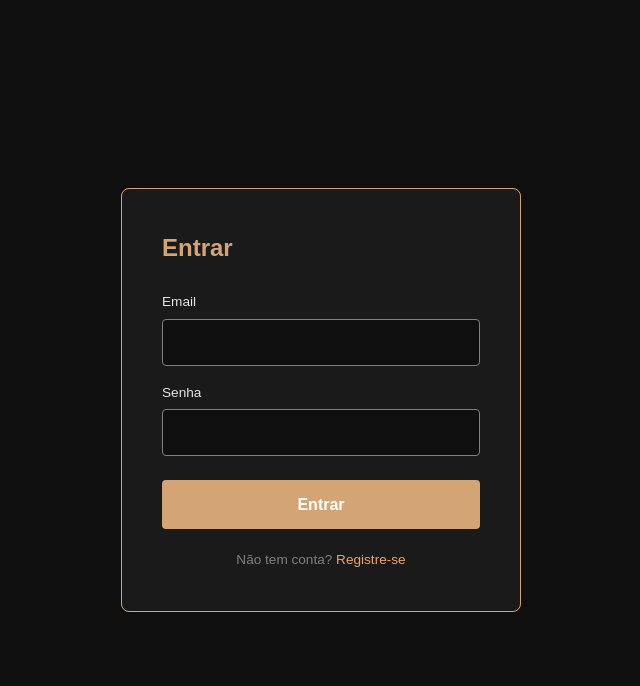
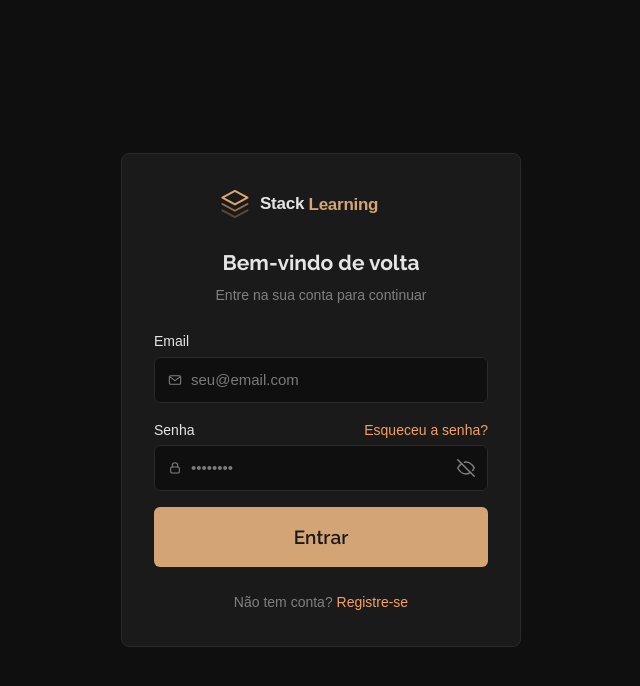
Before and after one commit to TheDiogoMM/Stack-Learning, a React (Vite) app: page / in a window 1280 px wide. Shown: the top 686 px of the page, without its empty margins (319-959 px from the left). Built offline with nearby package versions, Linux system fonts and the light colour scheme; no server answers.

Commit message:
feat: redesign login com DS, logo, toggle de senha e recuperação de senha

```diff
--- a/src/hooks/useAuth.ts
+++ b/src/hooks/useAuth.ts
@@ -12,6 +12,7 @@ interface AuthContext extends AuthState {
   login: (email: string, password: string) => Promise<void>;
   register: (email: string, password: string) => Promise<void>;
   logout: () => Promise<void>;
+  resetPassword: (email: string) => Promise<{ ok: boolean }>;
 }
 
 export const AuthContext = createContext<AuthContext>({
@@ -21,6 +22,7 @@ export const AuthContext = createContext<AuthContext>({
   login: async () => {},
   register: async () => {},
   logout: async () => {},
+  resetPassword: async () => ({ ok: false }),
 });
 
 export function useAuth() {
@@ -62,5 +64,14 @@ export function useAuthProvider(): AuthContext {
     await supabase.auth.signOut();
   }
 
-  return { user, loading, error, login, register, logout };
+  async function resetPassword(email: string): Promise<{ ok: boolean }> {
+    setError(null);
+    const { error } = await supabase.auth.resetPasswordForEmail(email, {
+      redirectTo: `${window.location.origin}/`,
+    });
+    if (error) { setError(error.message); return { ok: false }; }
+    return { ok: true };
+  }
+
+  return { user, loading, error, login, register, logout, resetPassword };
 }
--- a/src/pages/Login.tsx
+++ b/src/pages/Login.tsx
@@ -1,18 +1,47 @@
 import { useState, type FormEvent } from 'react';
 import { useAuth } from '@/hooks/useAuth';
+import Logo from '@/components/ds/Logo';
+import Button from '@/components/ds/Button';
+import Icon from '@/components/ds/Icon';
 
 interface Props {
   onNavigate: (page: string) => void;
 }
 
+type View = 'login' | 'forgot';
+
+function EyeIcon({ open }: { open: boolean }) {
+  return open ? (
+    <svg width={18} height={18} viewBox="0 0 24 24" fill="none" stroke="currentColor" strokeWidth={2} strokeLinecap="round" strokeLinejoin="round" aria-hidden>
+      <path d="M1 12s4-8 11-8 11 8 11 8-4 8-11 8-11-8-11-8z" />
+      <circle cx="12" cy="12" r="3" />
+    </svg>
+  ) : (
+    <svg width={18} height={18} viewBox="0 0 24 24" fill="none" stroke="currentColor" strokeWidth={2} strokeLinecap="round" strokeLinejoin="round" aria-hidden>
+      <path d="M17.94 17.94A10.07 10.07 0 0 1 12 20c-7 0-11-8-11-8a18.45 18.45 0 0 1 5.06-5.94" />
+      <path d="M9.9 4.24A9.12 9.12 0 0 1 12 4c7 0 11 8 11 8a18.5 18.5 0 0 1-2.16 3.19" />
+      <line x1="1" y1="1" x2="23" y2="23" />
+    </svg>
+  );
+}
+
 export default function Login({ onNavigate }: Props) {
-  const { login, error, loading } = useAuth();
+  const { login, resetPassword, error, loading } = useAuth();
+  const [view, setView] = useState<View>('login');
   const [email, setEmail] = useState('');
   const [password, setPassword] = useState('');
+  const [showPwd, setShowPwd] = useState(false);
+  const [resetSent, setResetSent] = useState(false);
 
-  async function handleSubmit(e: FormEvent) {
+  async function handleLogin(e: FormEvent) {
     e.preventDefault();
     await login(email, password);
+  }
+
+  async function handleReset(e: FormEvent) {
+    e.preventDefault();
+    const { ok } = await resetPassword(email);
+    if (ok) setResetSent(true);
   }
 
   return (
@@ -22,98 +51,203 @@ export default function Login({ onNavigate }: Props) {
       alignItems: 'center',
       justifyContent: 'center',
       background: 'var(--bg-app)',
+      padding: 'var(--space-4)',
     }}>
       <div style={{
         background: 'var(--surface-card)',
-        border: '1px solid var(--accent-primary)',
-        borderRadius: '8px',
-        padding: '40px',
+        border: '1px solid var(--border-default)',
+        borderRadius: 'var(--radius-lg)',
+        padding: 'var(--space-8)',
         width: '100%',
-        maxWidth: '400px',
+        maxWidth: 400,
+        display: 'flex',
+        flexDirection: 'column',
+        alignItems: 'center',
+        gap: 'var(--space-6)',
       }}>
-        <h2 style={{ color: 'var(--accent-primary)', fontSize: '1.5rem', marginBottom: '24px', fontWeight: 'bold' }}>
-          Entrar
+        {/* Logo */}
+        <Logo variant="lockup" height={36} />
+
+        {view === 'login' ? (
+          <>
+            <div style={{ width: '100%', textAlign: 'center' }}>
+              <h2 style={{ color: 'var(--text-primary)', fontFamily: 'var(--font-brand)', fontSize: 'var(--text-h2)', fontWeight: 700 }}>
+                Bem-vindo de volta
               </h2>
+              <p style={{ color: 'var(--text-muted)', fontSize: 'var(--text-sm)', marginTop: 'var(--space-1)' }}>
+                Entre na sua conta para continuar
+              </p>
+            </div>
 
-        <form onSubmit={handleSubmit} style={{ display: 'flex', flexDirection: 'column', gap: '16px' }}>
-          <div>
-            <label style={{ color: 'var(--text-primary)', fontSize: '0.85rem', display: 'block', marginBottom: '6px' }}>
-              Email
-            </label>
+            <form onSubmit={handleLogin} style={{ width: '100%', display: 'flex', flexDirection: 'column', gap: 'var(--space-4)' }}>
+              {/* Email */}
+              <div style={{ display: 'flex', flexDirection: 'column', gap: 'var(--space-1)' }}>
+                <label style={labelStyle}>Email</label>
+                <div style={inputWrap}>
+                  <Icon name="mail" size={16} color="var(--text-muted)" />
                   <input
                     type="email"
                     value={email}
-              onChange={e => setEmail(e.target.value)}
+                    onChange={(e) => setEmail(e.target.value)}
+                    placeholder="seu@email.com"
                     required
-              style={{
-                width: '100%',
-                padding: '10px 12px',
-                background: 'var(--bg-app)',
-                border: '1px solid var(--text-muted)',
-                borderRadius: '4px',
-                color: 'var(--text-primary)',
-                fontSize: '0.95rem',
-                outline: 'none',
-              }}
+                    autoComplete="email"
+                    style={inputStyle}
                   />
                 </div>
+              </div>
 
-          <div>
-            <label style={{ color: 'var(--text-primary)', fontSize: '0.85rem', display: 'block', marginBottom: '6px' }}>
-              Senha
-            </label>
+              {/* Senha */}
+              <div style={{ display: 'flex', flexDirection: 'column', gap: 'var(--space-1)' }}>
+                <div style={{ display: 'flex', justifyContent: 'space-between', alignItems: 'center' }}>
+                  <label style={labelStyle}>Senha</label>
+                  <button
+                    type="button"
+                    onClick={() => setView('forgot')}
+                    style={ghostLink}
+                  >
+                    Esqueceu a senha?
+                  </button>
+                </div>
+                <div style={inputWrap}>
+                  <Icon name="lock" size={16} color="var(--text-muted)" />
                   <input
-              type="password"
+                    type={showPwd ? 'text' : 'password'}
                     value={password}
-              onChange={e => setPassword(e.target.value)}
+                    onChange={(e) => setPassword(e.target.value)}
+                    placeholder="••••••••"
                     required
-              style={{
-                width: '100%',
-                padding: '10px 12px',
-                background: 'var(--bg-app)',
-                border: '1px solid var(--text-muted)',
-                borderRadius: '4px',
-                color: 'var(--text-primary)',
-                fontSize: '0.95rem',
-                outline: 'none',
-              }}
+                    autoComplete="current-password"
+                    style={inputStyle}
                   />
+                  <button
+                    type="button"
+                    onClick={() => setShowPwd((v) => !v)}
+                    aria-label={showPwd ? 'Ocultar senha' : 'Mostrar senha'}
+                    style={eyeBtn}
+                  >
+                    <EyeIcon open={showPwd} />
+                  </button>
+                </div>
               </div>
 
               {error && (
-            <p style={{ color: '#e74c3c', fontSize: '0.85rem' }}>{error}</p>
+                <p style={{ color: 'var(--color-danger)', fontSize: 'var(--text-sm)', margin: 0 }}>{error}</p>
               )}
 
-          <button
-            type="submit"
-            disabled={loading}
-            style={{
-              background: 'var(--accent-primary)',
-              color: '#fff',
-              border: 'none',
-              borderRadius: '4px',
-              padding: '12px',
-              fontSize: '1rem',
-              fontWeight: 'bold',
-              cursor: loading ? 'not-allowed' : 'pointer',
-              opacity: loading ? 0.7 : 1,
-              marginTop: '8px',
-            }}
-          >
+              <Button type="submit" variant="primary" size="lg" fullWidth disabled={loading}>
                 {loading ? 'Entrando...' : 'Entrar'}
-          </button>
+              </Button>
             </form>
 
-        <p style={{ color: 'var(--text-muted)', fontSize: '0.85rem', marginTop: '20px', textAlign: 'center' }}>
+            <p style={{ color: 'var(--text-muted)', fontSize: 'var(--text-sm)', margin: 0 }}>
               Não tem conta?{' '}
-          <button
-            onClick={() => onNavigate('register')}
-            style={{ color: 'var(--accent-secondary)', background: 'none', border: 'none', cursor: 'pointer', fontSize: '0.85rem' }}
-          >
+              <button onClick={() => onNavigate('register')} style={ghostLink}>
                 Registre-se
               </button>
             </p>
+          </>
+        ) : (
+          <>
+            <button onClick={() => { setView('login'); setResetSent(false); }} style={{ ...ghostLink, alignSelf: 'flex-start', display: 'flex', alignItems: 'center', gap: 4 }}>
+              <Icon name="arrow-left" size={14} /> Voltar
+            </button>
+
+            <div style={{ width: '100%', textAlign: 'center' }}>
+              <h2 style={{ color: 'var(--text-primary)', fontFamily: 'var(--font-brand)', fontSize: 'var(--text-h2)', fontWeight: 700 }}>
+                Recuperar senha
+              </h2>
+              <p style={{ color: 'var(--text-muted)', fontSize: 'var(--text-sm)', marginTop: 'var(--space-1)' }}>
+                Enviaremos um link para redefinir sua senha.
+              </p>
+            </div>
+
+            {resetSent ? (
+              <div style={{
+                background: 'rgba(39,174,96,0.12)', border: '1px solid var(--color-success)',
+                borderRadius: 'var(--radius-md)', padding: 'var(--space-4)', width: '100%', textAlign: 'center',
+              }}>
+                <Icon name="check-circle" size={20} color="var(--color-success-bright)" />
+                <p style={{ color: 'var(--text-primary)', fontSize: 'var(--text-sm)', marginTop: 8 }}>
+                  Link enviado para <strong>{email}</strong>. Verifique sua caixa de entrada.
+                </p>
+              </div>
+            ) : (
+              <form onSubmit={handleReset} style={{ width: '100%', display: 'flex', flexDirection: 'column', gap: 'var(--space-4)' }}>
+                <div style={{ display: 'flex', flexDirection: 'column', gap: 'var(--space-1)' }}>
+                  <label style={labelStyle}>Email da conta</label>
+                  <div style={inputWrap}>
+                    <Icon name="mail" size={16} color="var(--text-muted)" />
+                    <input
+                      type="email"
+                      value={email}
+                      onChange={(e) => setEmail(e.target.value)}
+                      placeholder="seu@email.com"
+                      required
+                      autoComplete="email"
+                      style={inputStyle}
+                    />
+                  </div>
+                </div>
+
+                {error && (
+                  <p style={{ color: 'var(--color-danger)', fontSize: 'var(--text-sm)', margin: 0 }}>{error}</p>
+                )}
+
+                <Button type="submit" variant="primary" size="lg" fullWidth disabled={loading}>
+                  {loading ? 'Enviando...' : 'Enviar link de recuperação'}
+                </Button>
+              </form>
+            )}
+          </>
+        )}
       </div>
     </div>
   );
 }
+
+const labelStyle: React.CSSProperties = {
+  color: 'var(--text-primary)',
+  fontSize: 'var(--text-sm)',
+  fontWeight: 500,
+};
+
+const inputWrap: React.CSSProperties = {
+  display: 'flex',
+  alignItems: 'center',
+  gap: 'var(--space-2)',
+  background: 'var(--bg-app)',
+  border: '1px solid var(--border-default)',
+  borderRadius: 'var(--radius-md)',
+  padding: '0 var(--space-3)',
+  transition: 'border-color var(--duration-base)',
+};
+
+const inputStyle: React.CSSProperties = {
+  flex: 1,
+  background: 'none',
+  border: 'none',
+  outline: 'none',
+  color: 'var(--text-primary)',
+  fontSize: 'var(--text-body)',
+  padding: '10px 0',
+};
+
+const eyeBtn: React.CSSProperties = {
+  background: 'none',
+  border: 'none',
+  cursor: 'pointer',
+  color: 'var(--text-muted)',
+  display: 'flex',
+  alignItems: 'center',
+  padding: 0,
+};
+
+const ghostLink: React.CSSProperties = {
+  background: 'none',
+  border: 'none',
+  cursor: 'pointer',
+  color: 'var(--accent-secondary)',
+  fontSize: 'var(--text-sm)',
+  padding: 0,
+};
```
Lines whose indentation alone changed are shown as unchanged.
